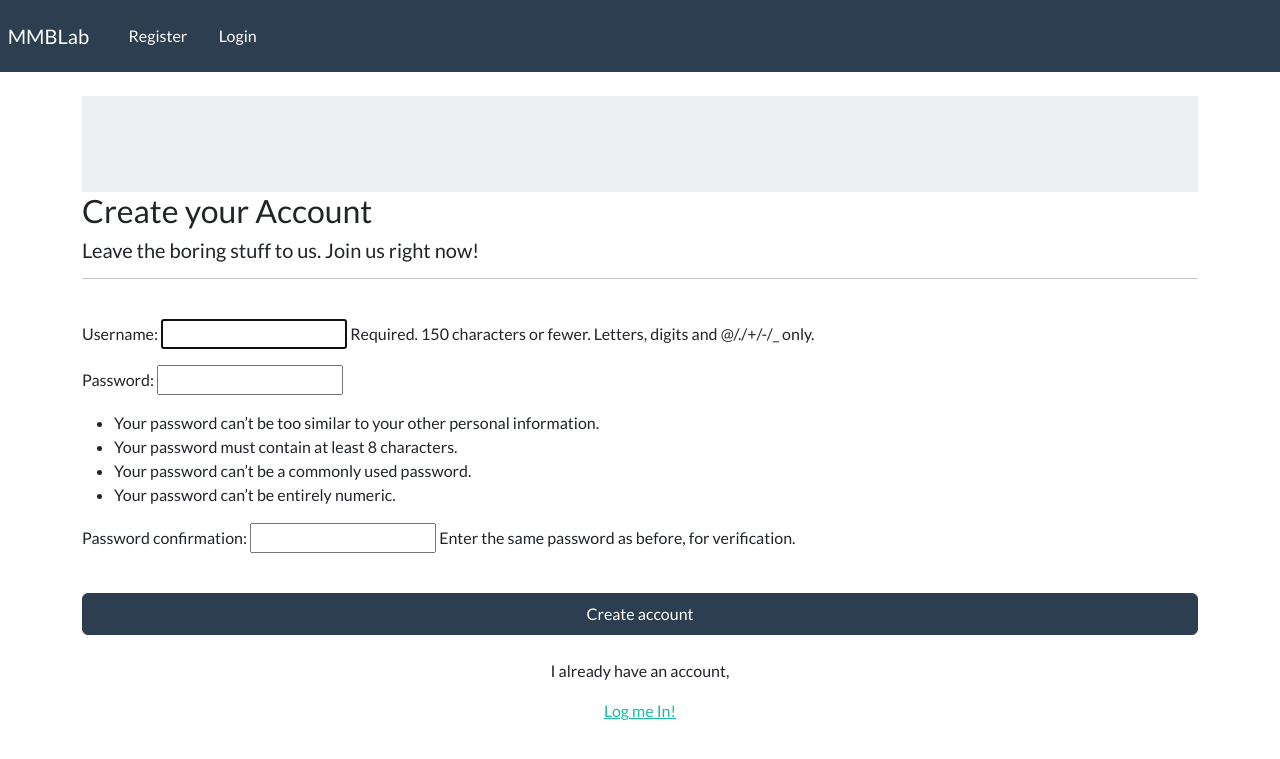
After one commit to MatrixDwarf/CustomerRelationshipManagement, a Django app: page /register in a window 1280 px wide. The commit adds this page. Shown: the top 759 px of the page. Run offline with Django 4.2, Linux system fonts and the light colour scheme.

Commit message:
Redirection, registering and freezing dependencies

```diff
--- a/static/css/styles.css
+++ b/static/css/styles.css
@@ -0,0 +1,4 @@
+.forms-layout{
+    border-radius:15px;
+    width: 500px;
+}
--- a/webapp/forms.py
+++ b/webapp/forms.py
@@ -1,5 +1,5 @@
 from django.contrib.auth.forms import UserCreationForm, AuthenticationForm
-from django.contrib.auth.models import UserManager
+from django.contrib.auth.models import User
 
 from django import forms
 from django.forms.widgets import PasswordInput, TextInput
@@ -10,7 +10,7 @@ class CreateUserForm(UserCreationForm):
 
     class Meta:
         model = User
-        fields = ['username' 'password1', 'password2']
+        fields = ['username', 'password1', 'password2']
 
 # - Logging in
 
--- a/webapp/templates/webapp/base.html
+++ b/webapp/templates/webapp/base.html
@@ -19,7 +19,9 @@
     </head>
 
     <body>
-        <!-- Criar Barra de Navegação aqui!-->
+
+        {% include 'webapp/navbar.html' %}
+
 
         <div class="container">
 
@@ -38,13 +40,9 @@
         </div>
 
         <script src="{%static 'js/app.js' %}"></script>
-
-        <script src="https://code.jquery.com/jquery-3.3.1.min.js" crossorigin="anonymous"></script>
-
-        <script src="https://cdn.jsdelivr.net/npm/@popperjs/core@2.11.8/dist/umd/popper.min.js" integrity="sha384-I7E8VVD/ismYTF4hNIPjVp/Zjvgyol6VFvRkX/vR+Vc4jQkC+hVqc2pM8ODewa9r" crossorigin="anonymous"></script>
-
-        <script src="https://cdn.jsdelivr.net/npm/bootstrap@5.3.2/dist/js/bootstrap.min.js" integrity="sha384-BBtl+eGJRgqQAUMxJ7pMwbEyER4l1g+O15P+16Ep7Q9Q+zqX6gSbd85u4mG4QzX+" crossorigin="anonymous"></script>
-
+        <script src="https://cdn.jsdelivr.net/npm/bootstrap@5.0.2/dist/js/bootstrap.bundle.min.js" integrity="sha384-MrcW6ZMFYlzcLA8Nl+NtUVF0sA7MsXsP1UyJoMp4YLEuNSfAP+JcXn/tWtIaxVXM" crossorigin="anonymous"></script>
+        <script src="https://cdn.jsdelivr.net/npm/@popperjs/core@2.9.2/dist/umd/popper.min.js" integrity="sha384-IQsoLXl5PILFhosVNubq5LC7Qb9DXgDA9i+tQ8Zj3iwWAwPtgFTxbJ8NT4GN1R8p" crossorigin="anonymous"></script>
+        <script src="https://cdn.jsdelivr.net/npm/bootstrap@5.0.2/dist/js/bootstrap.min.js" integrity="sha384-cVKIPhGWiC2Al4u+LWgxfKTRIcfu0JTxR+EQDz/bgldoEyl4H0zUF0QKbrJ0EcQF" crossorigin="anonymous"></script>
 
 
     </body>
--- /dev/null
+++ b/webapp/templates/webapp/navbar.html
@@ -0,0 +1,79 @@
+
+<nav class="navbar navbar-expand-lg navbar-dark bg-primary justify-content-center">
+
+    <a class="navbar-brand main-heading" href="{% url '' %}">
+
+      &nbsp; MMBLab
+
+    </a>
+
+
+    <button
+      class="navbar-toggler"
+      type="button"
+      data-toggle="collapse"
+      data-target="#navbarNavDropdown"
+      aria-controls="navbarNavDropdown"
+      aria-expanded="false"
+      aria-label="Toggle navigation"
+    >
+      <span class="navbar-toggler-icon"></span>
+
+    </button>
+
+
+      <div class="collapse navbar-collapse text-center" id="navbarNavDropdown">
+
+
+        <ul class="navbar-nav mr-auto">
+
+
+          &nbsp;     &nbsp;     &nbsp;
+
+          {% if user.is_authenticated %}
+
+            <li class="nav-item">
+
+              <a class="nav-link" href="{% url '' %}">Dashboard &nbsp; <i class="fa fa-home" aria-hidden="true"></i> </a>
+
+            </li>
+
+
+            &nbsp;     &nbsp;     &nbsp;
+
+
+            <li class="nav-item">
+
+              <a class="nav-link" href="{% url '' %}">Sign out &nbsp; <i class="fa fa-sign-out" aria-hidden="true"></i> </a>
+
+            </li>
+
+
+        </ul>
+
+        {% else %}
+
+        <li class="nav-item">
+
+          <a class="nav-link" href="{% url 'register' %}"> Register </a>
+
+        </li>
+
+
+        &nbsp;     &nbsp;     &nbsp;
+
+
+        <li class="nav-item">
+
+          <a class="nav-link" href="{% url '' %}">Login</a>
+
+        </li>
+
+
+        {% endif %}
+
+
+      </div>
+
+
+  </nav>
--- a/webapp/templates/webapp/register.html
+++ b/webapp/templates/webapp/register.html
@@ -1 +1,38 @@
 {% extends 'webapp/base.html' %}
+
+{% block content %}
+    <body>
+
+        <div class="container bg-light shadow-md p-5 form-layout"></div>
+
+        <h3>Create your Account</h3>
+
+        <h5>Leave the boring stuff to us. Join us right now!</h5>
+
+        <hr>
+        <br>
+
+        <form method="POST" autocomplete="off">
+
+            {% csrf_token %}
+
+            {{form.as_p}}
+
+            <br>
+
+            <button type="submit" class="btn btn-primary w-100 btn-block p-2"> Create account </button>
+
+        </form>
+        <br>
+
+
+        <div class='text-center'>
+
+            <p> I already have an account, </p> <a href="{% url '' %}">Log me In!</a>
+
+        </div>
+
+        <br>
+    </body>
+
+{% endblock %}
--- a/webapp/urls.py
+++ b/webapp/urls.py
@@ -4,4 +4,6 @@ from . import views
 urlpatterns = [
 
     path('', views.home, name=""),
+
+    path('register', views.register, name="register"),
 ]
--- a/webapp/views.py
+++ b/webapp/views.py
@@ -1,5 +1,26 @@
-from django.shortcuts import render
+from django.shortcuts import render, redirect
+from .forms import CreateUserForm, LoginForm
+
+#- Homepage
 
 def home(request):
 
-    return render(request, 'webapp/index.html')
+    return render(request, 'webapp/index.html', )
+
+
+# - Register
+def register(request):
+
+    form = CreateUserForm()
+
+    if request.method == "POST":
+        form = CreateUserForm(request.POST)
+
+        if form.is_valid():
+
+            form.save()
+
+            # return redirect('')
+
+    context = {'form': form}
+    return render(request, 'webapp/register.html', context=context, )
```
Also changed, not shown: webapp/templates/webapp/index.html (+22 -1 lines).
